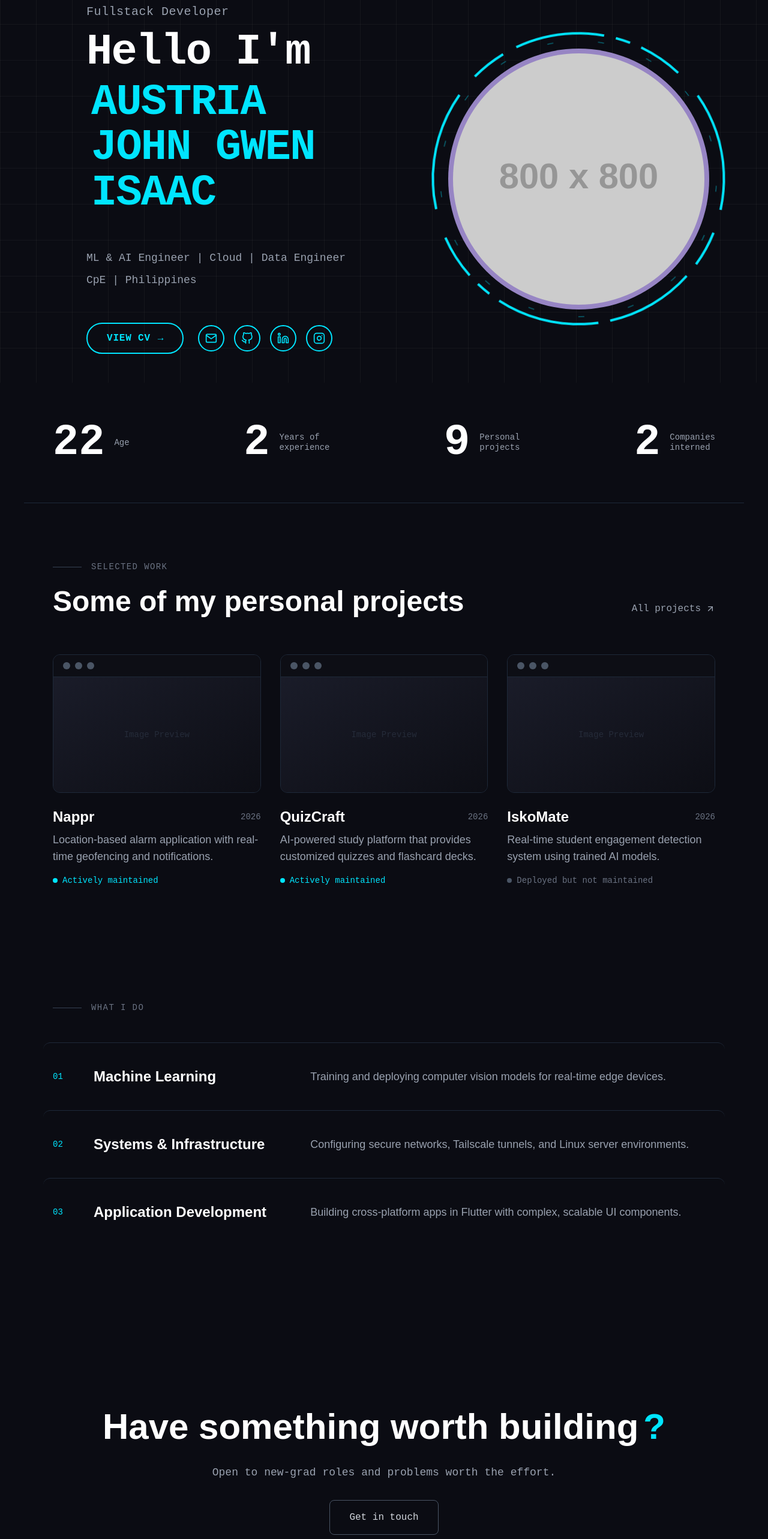
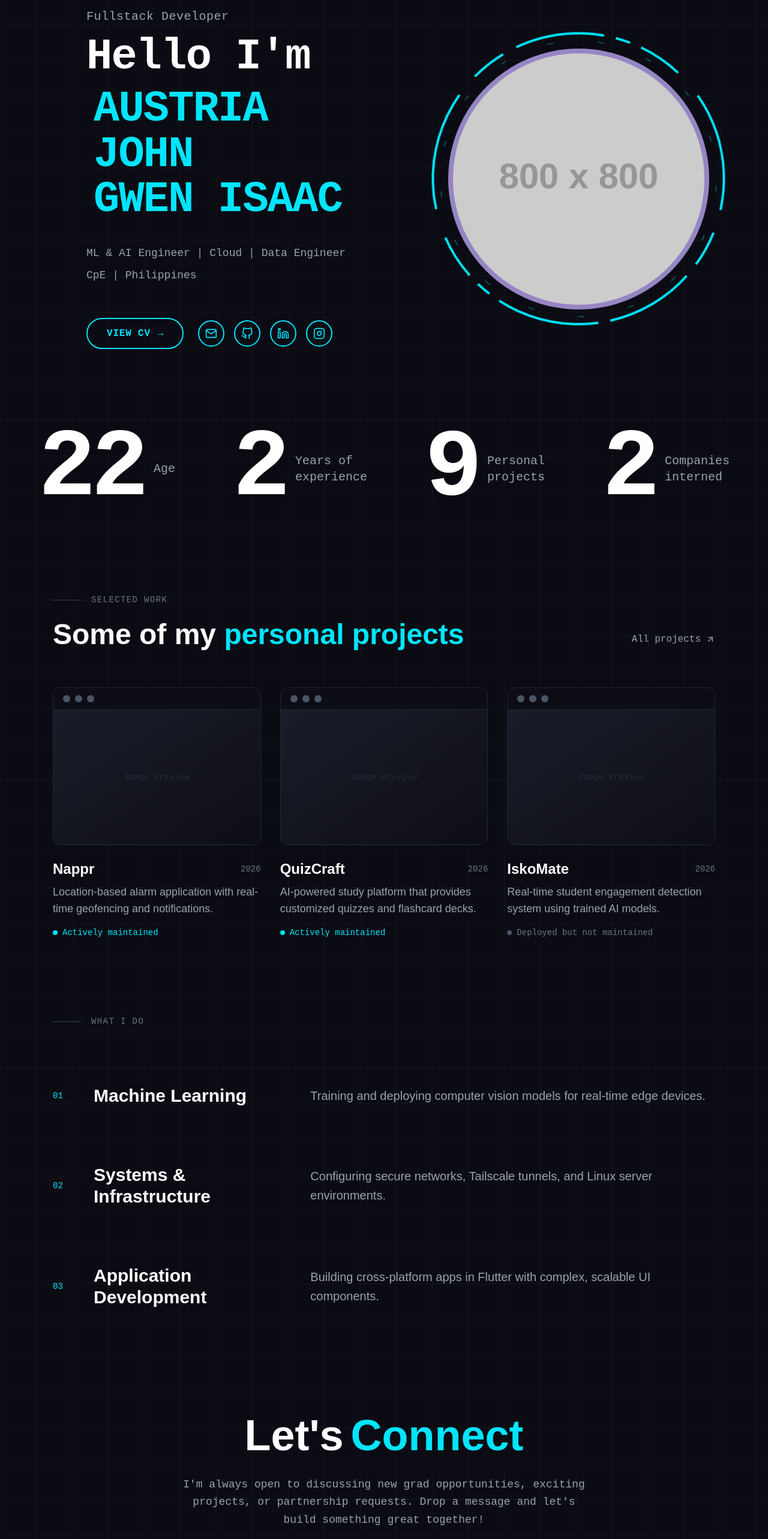
Before and after one commit to Isaac06272/portfolio, a React app: page / in a window 1280 px wide. Shown: the part 140-2706 px from the top of the page at 60% size. Built offline with nearby package versions, Linux system fonts and the light colour scheme; the HTML template or start-up script is replaced by a standard one.

Commit message:
texts are fix, spacing, footer and connect

```diff
--- a/src/App.jsx
+++ b/src/App.jsx
@@ -7,7 +7,7 @@ function App() {
 
       {/* NAVIGATION BAR */}
       <nav className="flex justify-between items-center px-8 lg:px-16 py-8 w-full font-mono text-lg">
-        <div className="font-bold tracking-wide flex items-baseline gap-1 text-2xl font-sans">
+        <div className="font-bold tracking-wide flex items-center gap-3 text-2xl font-sans">
           Austria
           <span className="w-2 h-2 rounded-full bg-neon"></span>
         </div>
@@ -28,11 +28,11 @@ function App() {
         <div className="flex-1 space-y-8 z-10 lg:pl-20">
           <div className="space-y-4">
             <p className="text-gray-400 text-lg lg:text-xl font-mono tracking-wide">Fullstack Developer</p>
-            <h1 className="text-5xl lg:text-[4.5rem] font-bold leading-[1.05] tracking-tight font-mono">
-              Hello I'm <br />
-              <span className="group/name relative inline-block overflow-hidden cursor-default px-2 py-1 mt-1">
-                <span className="relative z-10 transition-colors duration-500 text-neon group-hover/name:text-black">
-                  AUSTRIA JOHN GWEN ISAAC
+            <h1 className="text-5xl lg:text-[4.5rem] font-bold leading-[1.05] tracking-tight font-mono flex flex-col">
+              <span>Hello I'm</span>
+              <span className="group/name relative inline-block overflow-hidden cursor-default px-3 py-1 mt-2 w-fit">
+                <span className="relative z-10 transition-colors duration-500 text-neon group-hover/name:text-black block">
+                  AUSTRIA JOHN <br/> GWEN ISAAC
                 </span>
                 <span className="absolute inset-0 bg-neon -translate-x-[105%] group-hover/name:translate-x-0 transition-transform duration-500 ease-in-out z-0"></span>
               </span>
@@ -75,11 +75,12 @@ function App() {
       </main>
 
       {/* LOWER SCROLLABLE BACKGROUND WRAPPER */}
-      <div className="bg-[#0b0c13] relative z-20 w-full">
+      <div className="relative z-20 w-full pb-8">
 
         {/* STATS SECTION */}
-        <section className="max-w-[1200px] mx-auto py-16 px-8 lg:px-12 border-b border-gray-800">
-          <div className="group flex flex-wrap justify-between items-center gap-8 md:gap-4">
+        {/* Removed min-h-[80vh] and reduced padding to py-16 */}
+        <section className="max-w-[1400px] mx-auto flex flex-col justify-center px-8 lg:px-12 py-16 bg-transparent">
+          <div className="group flex flex-col md:flex-row justify-between items-center gap-16 md:gap-8 w-full">
             <StatItem number="22" label="Age" />
             <StatItem number="2" label={<span>Years of<br/>experience</span>} />
             <StatItem number="9" label={<span>Personal<br/>projects</span>} />
@@ -87,16 +88,19 @@ function App() {
           </div>
         </section>
 
-        {/* SELECTED WORK SECTION (Added max-w-[1200px] and side padding) */}
-        <section className="max-w-[1200px] mx-auto py-24 px-8 lg:px-12">
+        {/* SELECTED WORK SECTION */}
+        {/* Reduced padding from py-32 to py-16 */}
+        <section className="max-w-[1200px] mx-auto py-16 px-8 lg:px-12 bg-transparent">
           <div className="flex items-center gap-4 text-gray-500 font-mono text-sm tracking-widest uppercase mb-6">
             <span className="w-12 h-[1px] bg-gray-700"></span>
             Selected Work
           </div>
 
           <div className="flex flex-col md:flex-row justify-between items-end mb-16 gap-4">
-            <h2 className="text-4xl lg:text-5xl font-bold font-sans">Some of my personal projects</h2>
-            <a href="#" className="flex items-center gap-2 text-gray-400 hover:text-neon transition-colors font-mono">
+            <h2 className="text-4xl lg:text-5xl font-bold font-sans">
+              Some of my <span className="text-neon">personal projects</span>
+            </h2>
+            <a href="#" className="flex items-center gap-2 text-gray-400 hover:text-neon transition-colors font-mono pb-1">
               All projects <FiArrowUpRight />
             </a>
           </div>
@@ -123,8 +127,9 @@ function App() {
           </div>
         </section>
 
-        {/* WHAT I DO SECTION (Added max-w-[1200px] and side padding) */}
-        <section className="max-w-[1200px] mx-auto py-24 px-8 lg:px-12">
+        {/* WHAT I DO SECTION */}
+        {/* Reduced padding from py-24 to py-16 */}
+        <section className="max-w-[1200px] mx-auto py-16 px-8 lg:px-12 bg-transparent">
           <div className="flex items-center gap-4 text-gray-500 font-mono text-sm tracking-widest uppercase mb-12">
             <span className="w-12 h-[1px] bg-gray-700"></span>
             What I Do
@@ -150,40 +155,31 @@ function App() {
         </section>
 
         {/* FOOTER & CTA */}
-        <footer className="max-w-[1200px] mx-auto pt-32 pb-12 px-8 lg:px-12 mt-12">
+        {/* Reduced top padding significantly and brought items closer together */}
+        <footer className="w-full pt-16 pb-8 bg-transparent">
 
-          <div className="flex flex-col items-center justify-center text-center space-y-8 pb-32">
-            <h2 className="text-4xl lg:text-6xl font-bold font-sans flex items-center gap-2">
-              Have something worth building<span className="text-neon">?</span>
+          <div className="max-w-[1200px] mx-auto flex flex-col items-center justify-center text-center space-y-8 pb-20 px-8">
+            <h2 className="text-5xl lg:text-7xl font-bold font-sans flex items-center gap-3">
+              Let's <span className="text-neon">Connect</span>
             </h2>
-            <p className="text-gray-400 font-mono text-lg">Open to new-grad roles and problems worth the effort.</p>
-            <button className="px-8 py-4 border border-gray-600 rounded-lg font-mono text-gray-300 hover:bg-neon hover:text-black hover:border-neon transition-all duration-300">
-              Get in touch
+            <p className="text-gray-400 font-mono text-lg max-w-2xl leading-relaxed">
+              I'm always open to discussing new grad opportunities, exciting projects, or partnership requests. Drop a message and let's build something great together!
+            </p>
+            <button className="px-10 py-4 border-2 border-neon rounded-full font-mono text-neon hover:bg-neon hover:text-black transition-all duration-300 mt-4 text-lg font-bold tracking-wide">
+              Send an email
             </button>
           </div>
 
-          <div className="border-t border-gray-800 pt-8 flex flex-col md:flex-row justify-between items-start md:items-end gap-8 font-mono text-sm text-gray-500">
-            <div>
-              <p className="font-bold text-white mb-2">austria<span className="text-neon">.</span>john</p>
-              <p>Software Engineer, Obando, Philippines</p>
-              <p className="mt-8">© 2026 John Gwen Isaac</p>
+          <div className="w-full max-w-[1700px] mx-auto px-8 lg:px-16 pt-8 flex flex-col md:flex-row justify-between items-center gap-8">
+            <div className="text-xl font-bold font-mono tracking-wider text-gray-400 hover:text-neon transition-colors cursor-default">
+              John Gwen Isaac Austria
             </div>
 
-            <div className="flex gap-12">
-              <div className="flex flex-col gap-2">
-                <a href="#" className="hover:text-neon transition-colors">Projects</a>
-                <a href="#" className="hover:text-neon transition-colors">Work</a>
-                <a href="#" className="hover:text-neon transition-colors">About</a>
-              </div>
-              <div className="flex flex-col gap-2">
-                <a href="#" className="hover:text-neon transition-colors">GitHub</a>
-                <a href="#" className="hover:text-neon transition-colors">LinkedIn</a>
-                <a href="#" className="hover:text-neon transition-colors">Email</a>
-              </div>
-            </div>
-
-            <div className="md:text-right">
-              <p className="mt-8 md:mt-0">Designed and built from scratch.</p>
+            <div className="flex gap-4">
+              <SocialIcon href="mailto:your.email@example.com"><FiMail size={20} /></SocialIcon>
+              <SocialIcon href="https://github.com"><FiGithub size={20} /></SocialIcon>
+              <SocialIcon href="https://linkedin.com"><FiLinkedin size={20} /></SocialIcon>
+              <SocialIcon href="https://instagram.com"><FiInstagram size={20} /></SocialIcon>
             </div>
           </div>
         </footer>
@@ -212,9 +208,9 @@ function SocialIcon({ href, children }) {
 
 function StatItem({ number, label }) {
   return (
-    <div className="flex items-center gap-4 transition-all duration-300 group-hover:blur-sm hover:!blur-none hover:scale-110 cursor-default">
-      <span className="text-6xl lg:text-7xl font-bold font-mono">{number}</span>
-      <span className="text-sm font-mono text-gray-400 leading-tight">{label}</span>
+    <div className="flex items-center gap-4 transition-all duration-500 group-hover:blur-md hover:!blur-none hover:scale-[1.4] relative z-10 hover:z-20 cursor-default px-4">
+      <span className="text-8xl lg:text-[10rem] font-bold font-mono tracking-tighter text-white drop-shadow-lg">{number}</span>
+      <span className="text-lg lg:text-xl font-mono text-gray-400 leading-snug">{label}</span>
     </div>
   );
 }
@@ -228,13 +224,13 @@ function ProjectCard({ title, year, description, active }) {
           <div className="w-3 h-3 rounded-full bg-gray-600"></div>
           <div className="w-3 h-3 rounded-full bg-gray-600"></div>
         </div>
-        <div className="h-48 w-full bg-gradient-to-br from-[#1a1c29] to-[#0d0e15] flex items-center justify-center">
+        <div className="h-56 w-full bg-gradient-to-br from-[#1a1c29] to-[#0d0e15] flex items-center justify-center">
           <span className="text-gray-700 font-mono text-sm opacity-50">Image Preview</span>
         </div>
       </div>
       <div className="mt-6 space-y-2">
         <div className="flex justify-between items-center font-sans">
-          <h3 className="text-2xl font-bold">{title}</h3>
+          <h3 className="text-2xl font-bold group-hover:text-neon transition-colors">{title}</h3>
           <span className="font-mono text-gray-500 text-sm">{year}</span>
         </div>
         <p className="text-gray-400 font-sans text-lg">{description}</p>
@@ -251,10 +247,10 @@ function ProjectCard({ title, year, description, active }) {
 
 function ServiceRow({ num, title, desc }) {
   return (
-    <div className="border-t border-gray-800 py-10 flex flex-col md:flex-row md:items-center gap-6 hover:bg-[#11121a] transition-colors -mx-4 px-4 rounded-xl cursor-pointer">
+    <div className="py-12 flex flex-col md:flex-row md:items-center gap-6 hover:bg-[#11121a] transition-colors -mx-4 px-4 rounded-xl cursor-pointer">
       <div className="text-neon font-mono text-sm w-12 pt-1 md:pt-0">{num}</div>
-      <h3 className="text-2xl font-bold font-sans w-full md:w-1/3">{title}</h3>
-      <p className="text-gray-400 font-sans text-lg w-full md:w-2/3 leading-relaxed">{desc}</p>
+      <h3 className="text-3xl font-bold font-sans w-full md:w-1/3">{title}</h3>
+      <p className="text-gray-400 font-sans text-xl w-full md:w-2/3 leading-relaxed">{desc}</p>
     </div>
   );
 }
```
